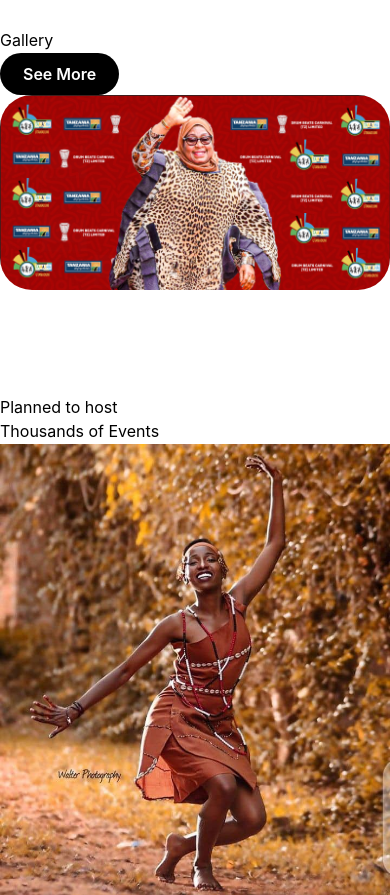
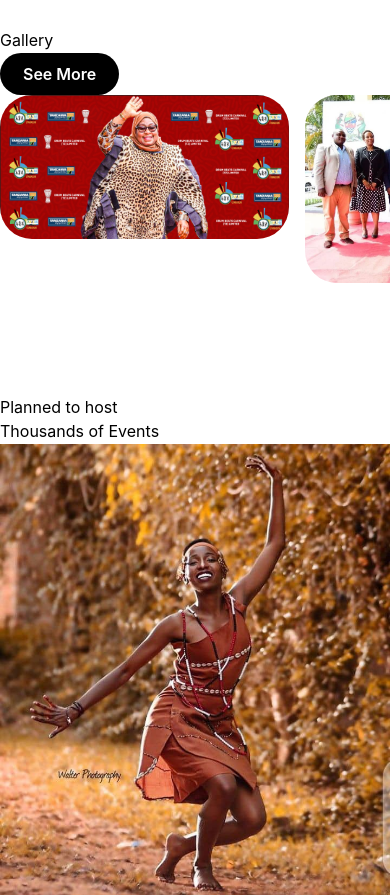
Before and after one commit to mbunjimo/drumbeats2024, a React (Vite) app: page / in a window 390 px wide. Shown: the part 1713-2608 px from the top of the page. Built offline with nearby package versions, Linux system fonts and the light colour scheme.

Commit message:
small changes again

```diff
--- a/src/components/Footer.jsx
+++ b/src/components/Footer.jsx
@@ -21,12 +21,12 @@ const Footer = () => {
         </div>
 
 
-        <div className='flex flex-col text-left'>
-          <p className='font-semibold text-xl'>Contacts:</p>
+        <div className='flex flex-col md:text-left'>
+          <p className='font-semibold text-xl my-3  md:my-1'>Contacts:</p>
           <p className='text-lg'>+255 676 890 789</p>
           <p className='text-lg'>+255 676 890 789</p>
           <p className='font-semibold text-xl my-3'>Social Media:</p>
-          <div className='flex flex-row  gap-3 '>
+          <div className='flex flex-row items-center justify-center md:justify-start gap-3 '>
             <Avatar src={twitter} radius=" " alt="it's me" />
             <Avatar src={instagram} radius=" " alt="it's me" />
           </div>
--- a/src/components/InfiniteCarousel.jsx
+++ b/src/components/InfiniteCarousel.jsx
@@ -20,7 +20,7 @@ const InfiniteCarousel = () => {
       slidesToScroll={1}
       withControls={false}
       plugins={[autoplay.current]}
-      slideSize={{ base: '100%', sm: '50%', md: '25%' }}
+      slideSize={{ base: '75%', sm: '50%', md: '25%' }}
     // onMouseEnter={autoplay.current.stop}
     // onMouseLeave={autoplay.current.reset}
     >
```
